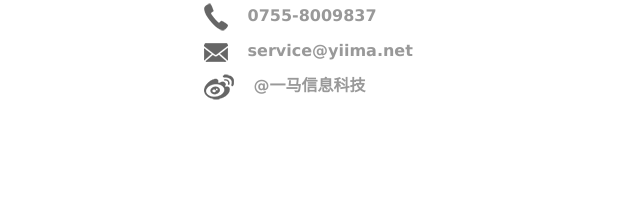
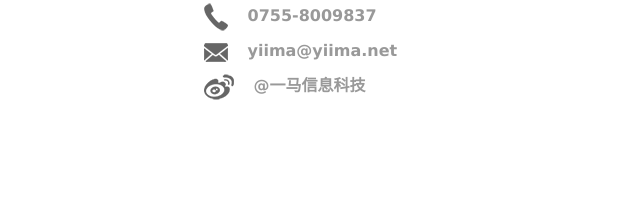
Before and after one commit to yiima/yiima.github.io, a plain HTML site: page index.html in a window 1280 px wide. Shown: the part 2941-3146 px from the top of the page, 499-1139 px from the left. Drawn offline with Linux system fonts and the light colour scheme; files whose address does not match are found by name.

Commit message:
change email

```diff
--- a/index.html
+++ b/index.html
@@ -158,7 +158,7 @@
                                     <ul>
                                         <li><img src="images/yima/address.png"><label>深圳市龙华区1970科技小镇2栋302</label></li>
                                         <li><img src="images/yima/tel.png"><label>0755-8009837</label></li>
-                                        <li><img src="images/yima/mail.png"><label>service@yiima.net</label></li>
+                                        <li><img src="images/yima/mail.png"><label>yiima@yiima.net</label></li>
                                         <li><img src="images/yima/weibo.png"><label>@一马信息科技</label></li>
                                     </ul>
                                 </div>
```
